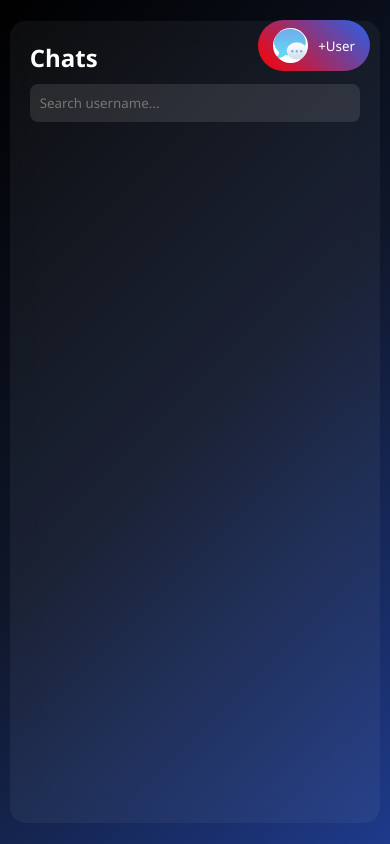
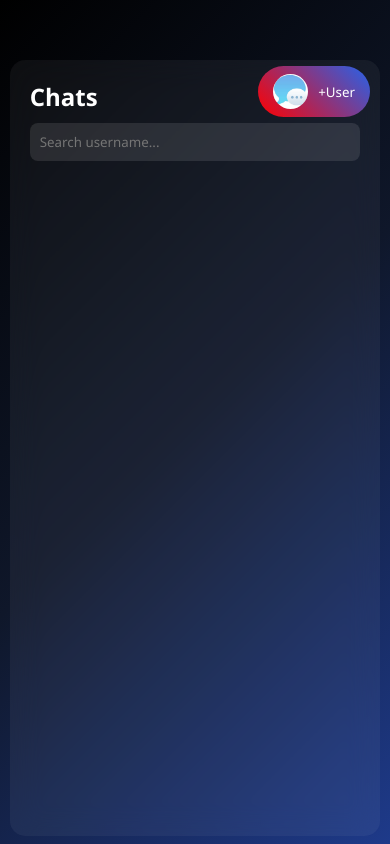
Before and after one commit to Ashok-coder1/Ashok1.github.io, a website: page public/dashboard.html in a window 390 px wide. Drawn offline with nearby package versions, Linux system fonts and the light colour scheme; no server answers.

Commit message:
Update dashboard.html

```diff
--- a/public/dashboard.html
+++ b/public/dashboard.html
@@ -16,6 +16,7 @@ body{
 /* ===== DASHBOARD ===== */
 .dashboard-container{
   width:95%; max-width:1200px; height:90vh;
+
   background:rgba(255,255,255,0.05);
   backdrop-filter:blur(15px);
   border-radius:15px; display:flex; overflow:hidden;
@@ -52,7 +53,21 @@ body{
 #profilePreview { width:80px; height:80px; border-radius:50%; margin-bottom:10px; object-fit:cover; display:block; margin-left:auto;margin-right:auto;}
 
 /* ===== MOBILE ===== */
-@media(max-width:700px){.dashboard-container{flex-direction:column;height:95vh;}}
+@media(max-width:700px){
+
+  body{
+    align-items:flex-start;
+    padding-top:60px;
+  }
+
+  .dashboard-container{
+    height:92vh;
+  }
+
+  .profile-container{
+    top:66px; /* move profile button down */
+  }
+}
 </style>
 </head>
 <body>
@@ -212,6 +227,10 @@ socket.emit("register", userId);
 // INITIAL LOAD ON PAGE START
 loadUsers();
 
+window.addEventListener("DOMContentLoaded", () => {
+    loadUsers(); // automatically loads all users when dashboard opens
+});
+
 </script>
 </body>
 </html>
```
